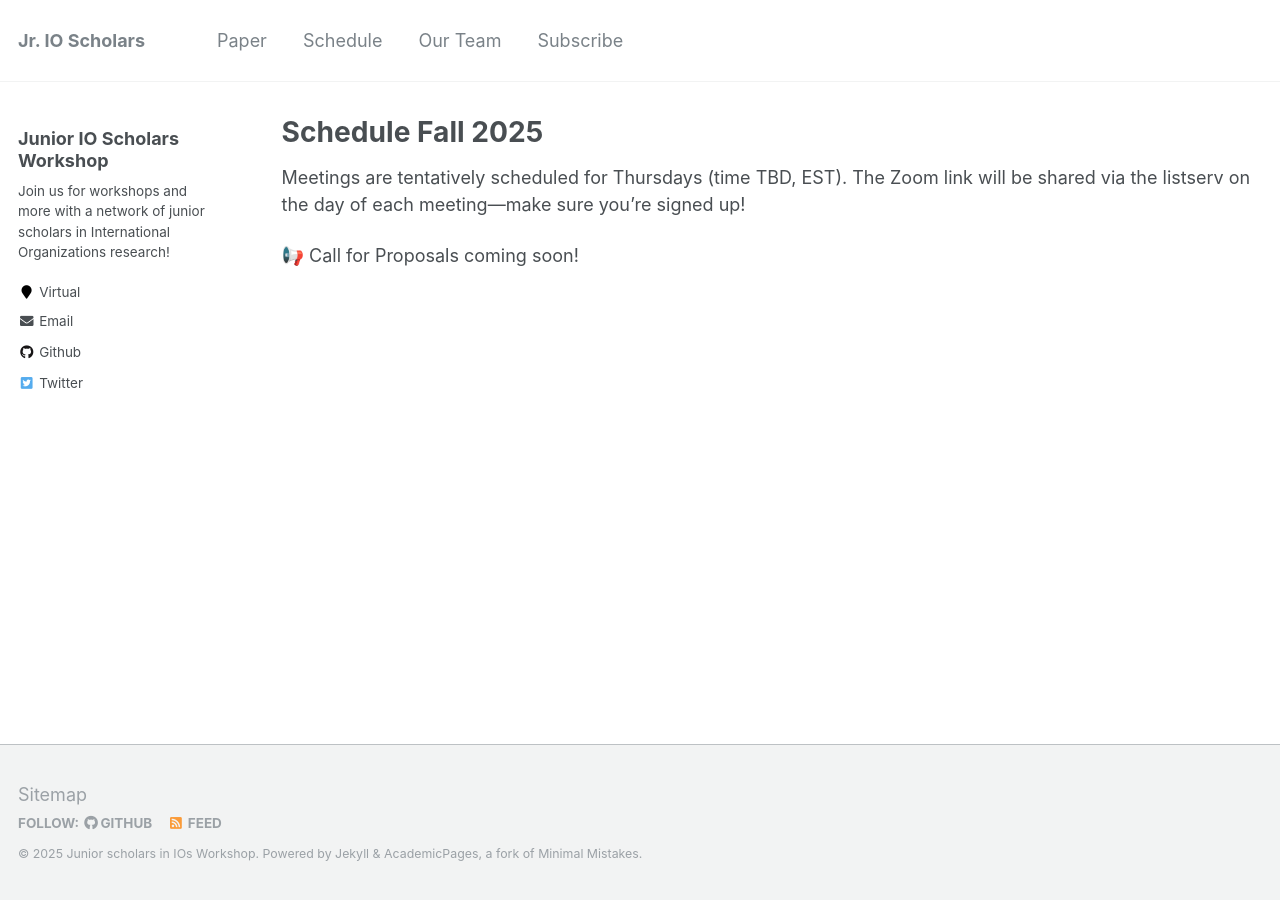
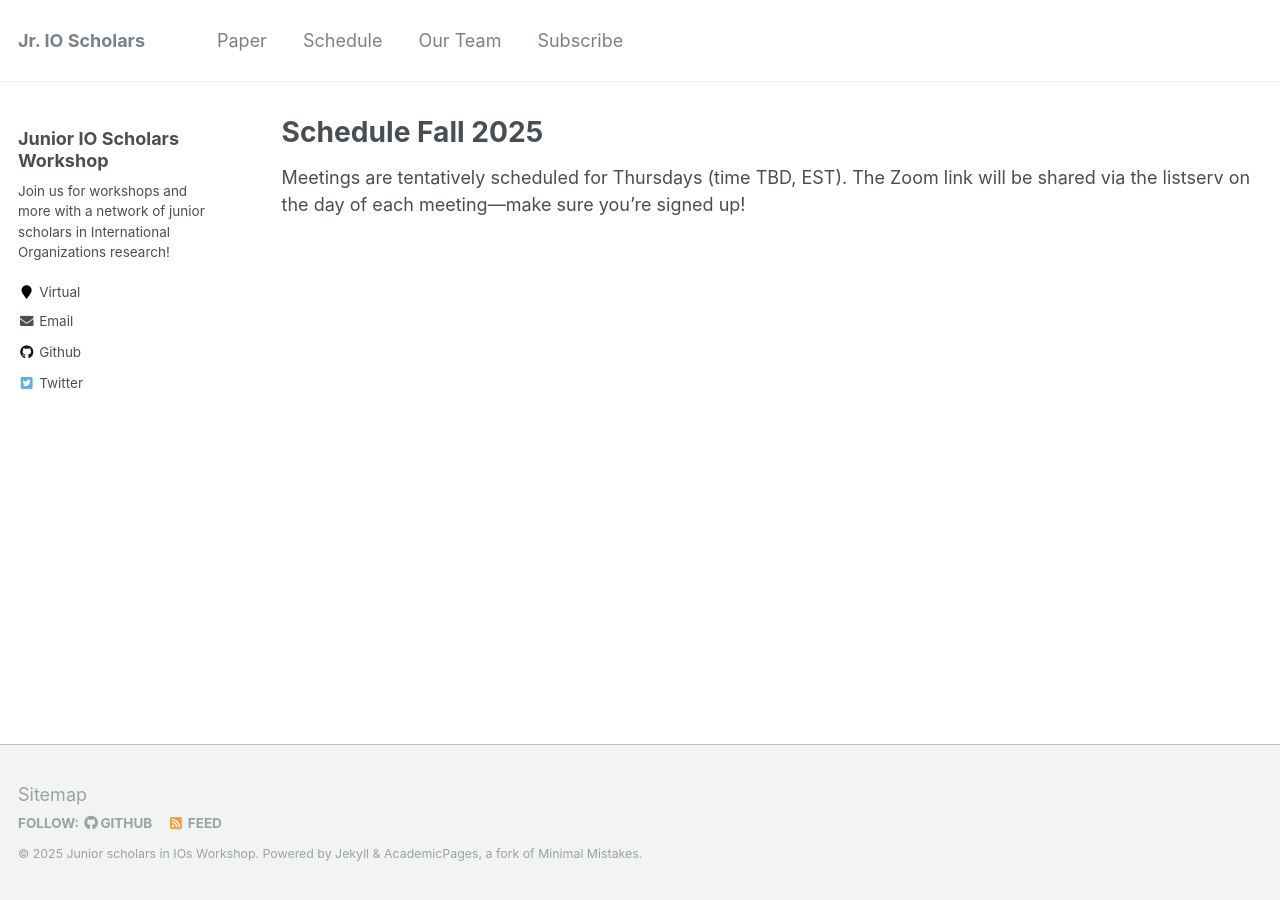
Before and after one commit to IO-workshop/IO-workshop.github.io, a Jekyll site: the page built from _pages/schedule.md, in a window 1280 px wide. Built offline with Jekyll 4.4.1, drawn with Linux system fonts in a browser that asks for light colours.

Commit message:
Update schedule.md

```diff
--- a/_pages/schedule.md
+++ b/_pages/schedule.md
@@ -7,7 +7,6 @@ author_profile: true
 Meetings are tentatively scheduled for Thursdays (time TBD, EST).
 The Zoom link will be shared via the listserv on the day of each meeting—make sure you’re signed up!
 
-📢 Call for Proposals coming soon!
 
 <!--
 **Schedule:**
```
